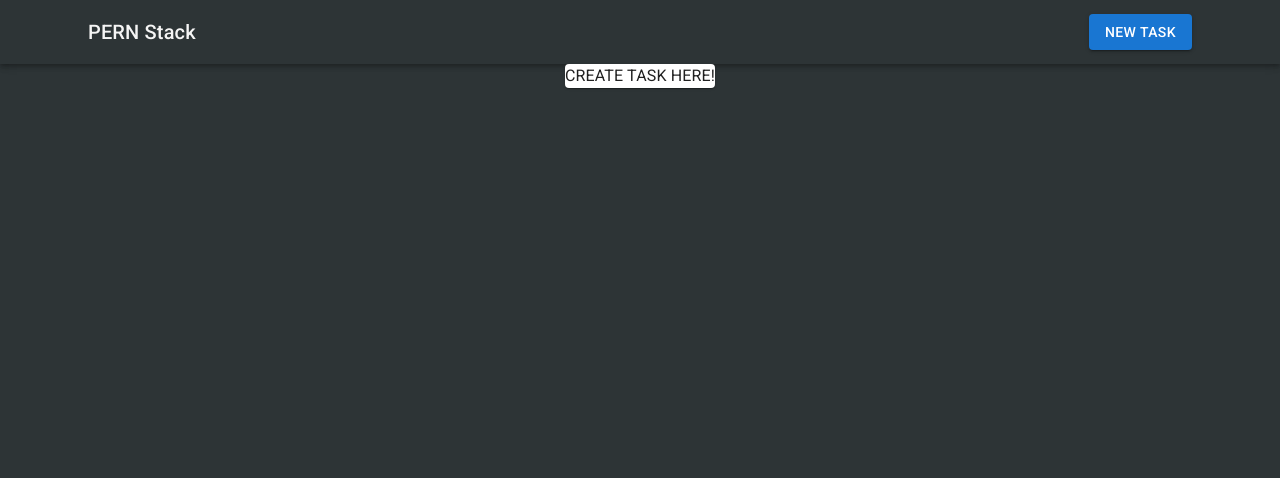
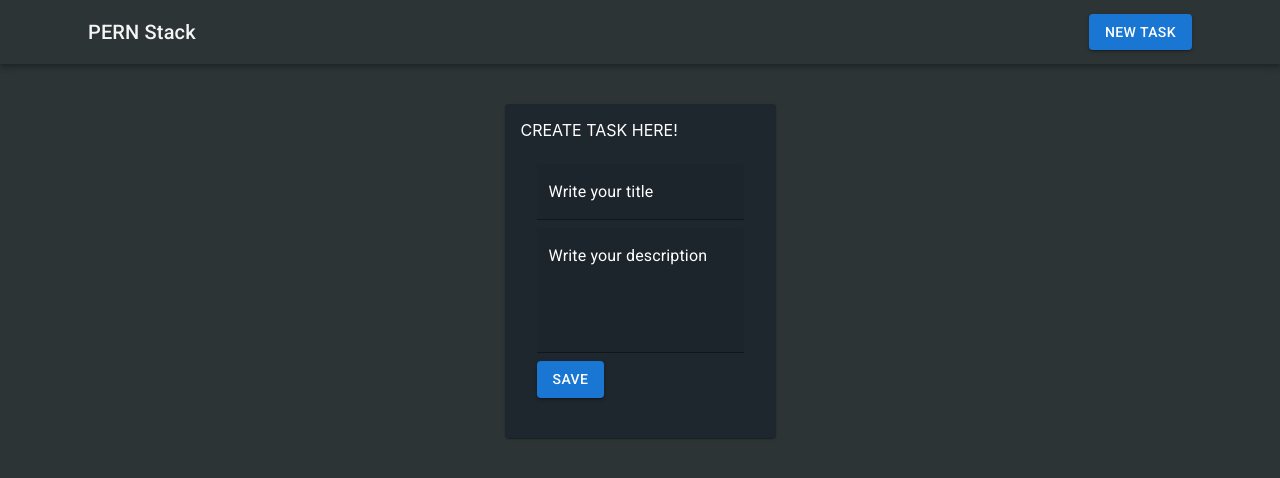
Before and after one commit to Davidcastel26/APP_TASK_MANAGER_PERN, a React (Create React App) app in the folder client/: page /tasks/new in a window 1280 px wide. Shown: the top 478 px of the page. Built offline with nearby package versions, Linux system fonts and the light colour scheme.

Commit message:
labes style done

```diff
--- a/client/src/components/TaskForm.js
+++ b/client/src/components/TaskForm.js
@@ -1,13 +1,48 @@
-import { Card, Grid, Typography } from '@mui/material';
+import { Button, Card, CardContent, Grid, TextField, Typography } from '@mui/material';
 
 const TaskForm = () => {
     return (
         <Grid container direction='column' alignItems='center' justifyContent='center'>
             <Grid item xs={3}>
-                <Card>
-                    <Typography>
+                <Card
+                    sx={{mt:5}}
+                    style={{
+                        backgroundColor:'#1e272e',
+                        padding: '1rem'
+                    }}
+                >
+                    <Typography variant='5' textAlign='center' color='white'>
                         CREATE TASK HERE!
                     </Typography>
+                    <CardContent>
+                        <form action="">
+                            <TextField
+                                variant='filled'
+                                label='Write your title'
+                                sx={{
+                                    display: 'block',
+                                    margin: '.5rem 0'
+                                }}
+                                inputProps={{style:{color:"white"}}}
+                                InputLabelProps={{style:{color:"white"}}}
+                            />
+                            <TextField
+                                variant='filled'
+                                label='Write your description'
+                                multiline
+                                rows={4}
+                                sx={{
+                                    display: 'block',
+                                    margin: '.5rem 0'
+                                }}
+                                inputProps={{style:{color:"white"}}}
+                                InputLabelProps={{style:{color:"white"}}}
+                            />
+                            <Button variant='contained' color='primary' type='submit'>
+                                Save
+                            </Button>
+                        </form>
+                    </CardContent>
                 </Card>
             </Grid>
         </Grid>
```
